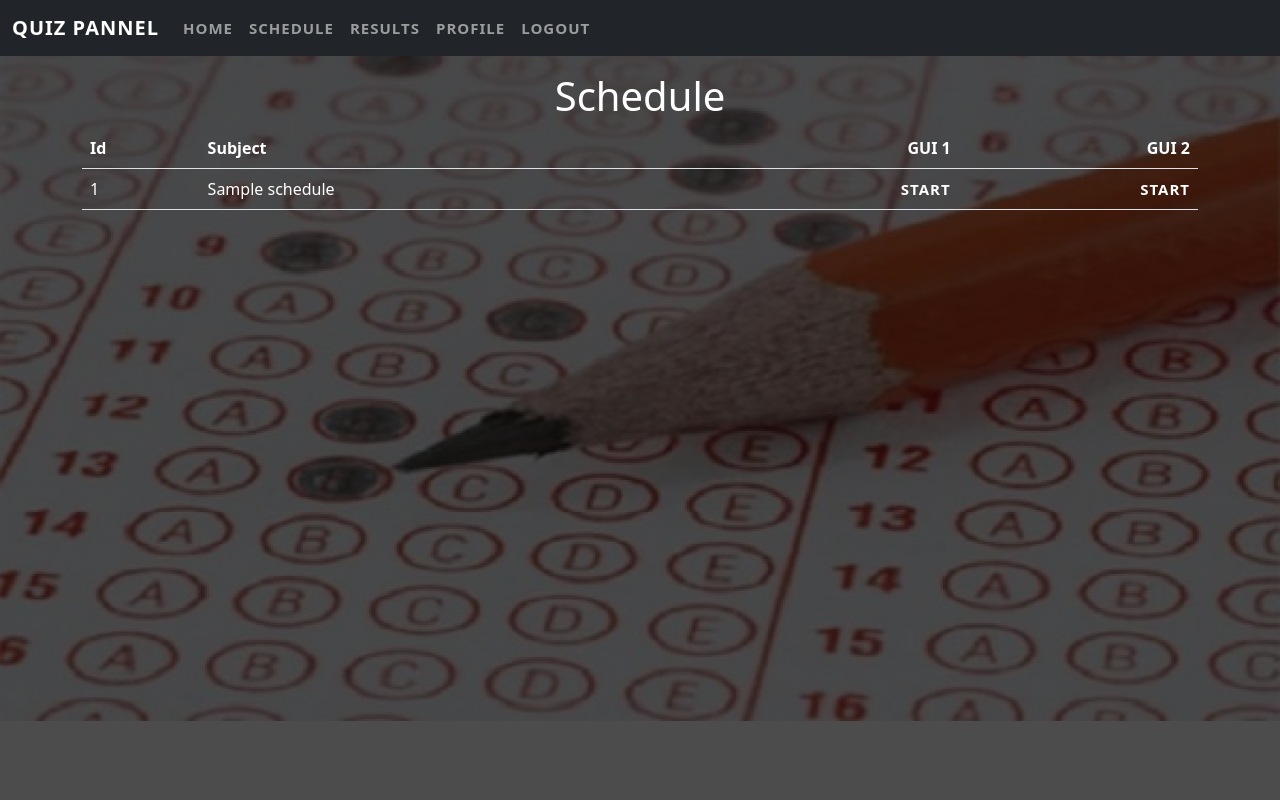
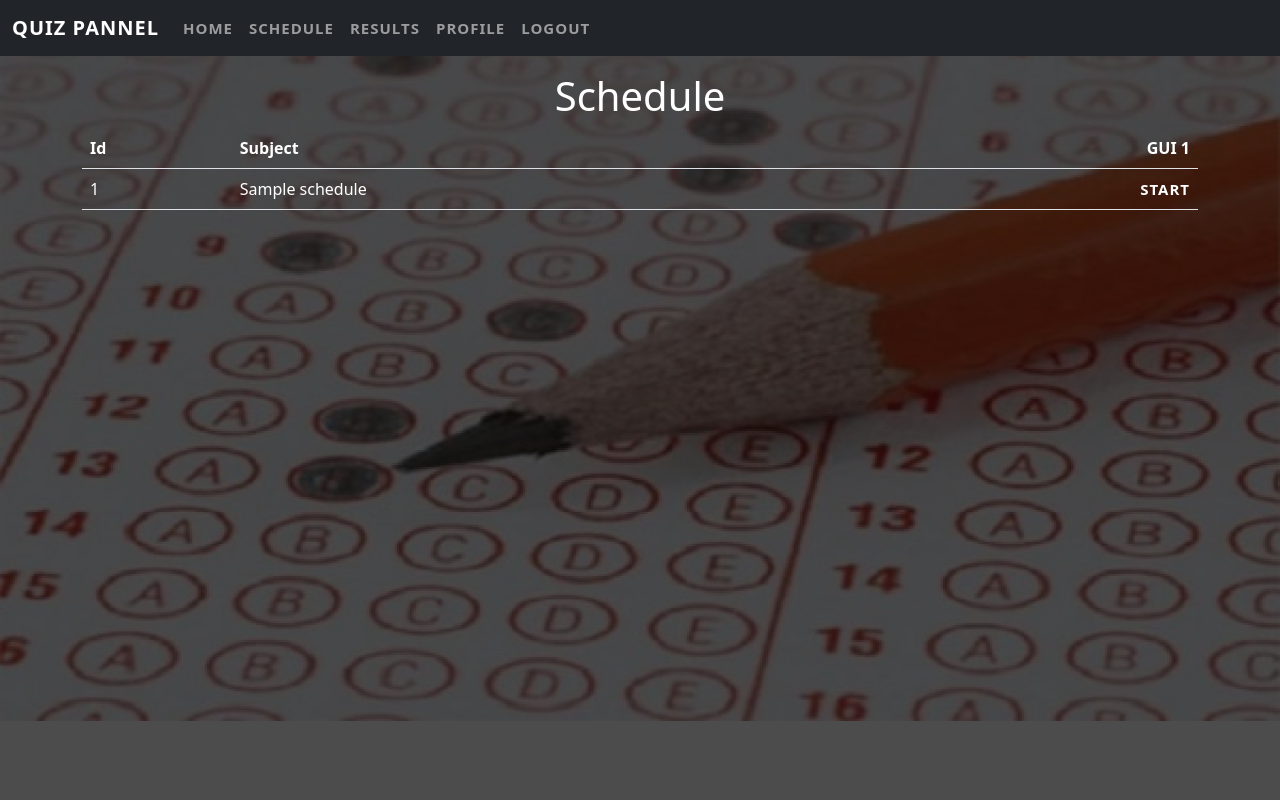
Before and after one commit to anubhav-dir/QMS_SRMS, a PHP site: page /schedule.php in a window 1280 px wide. Run offline with PHP 8.4, Linux system fonts and the light colour scheme; the visitor is signed in with stand-in values (Sample User, id 1); tables that the repository leaves empty or names only in its code hold one stand-in row (values such as "Sample post").

Commit message:
Update schedule.php

```diff
--- a/schedule.php
+++ b/schedule.php
@@ -80,7 +80,6 @@ if (!(isset($_SESSION['id']))) {
                     <th>Id</th>
                     <th>Subject</th>
                     <th class="text-end">GUI 1</th>
-                    <th class="text-end">GUI 2</th>
                 </tr>
 
                 <?php $sno=0; while ($r = $results->fetch()) { $sno++; ?>
@@ -88,7 +87,6 @@ if (!(isset($_SESSION['id']))) {
                         <td><?php echo $sno; ?></td>
                         <td><?php echo $r['subject']; ?></td>
                         <td class="text-end"><a href="quiz.php?sub_id=<?php echo $r['subject']; ?>">Start</a></td>
-                        <td class="text-end"><a href="quiz2.php?sub_id=<?php echo $r['subject']; ?>">Start</a></td>
                     </tr>
                 <?php } ?>
             </table>
```
